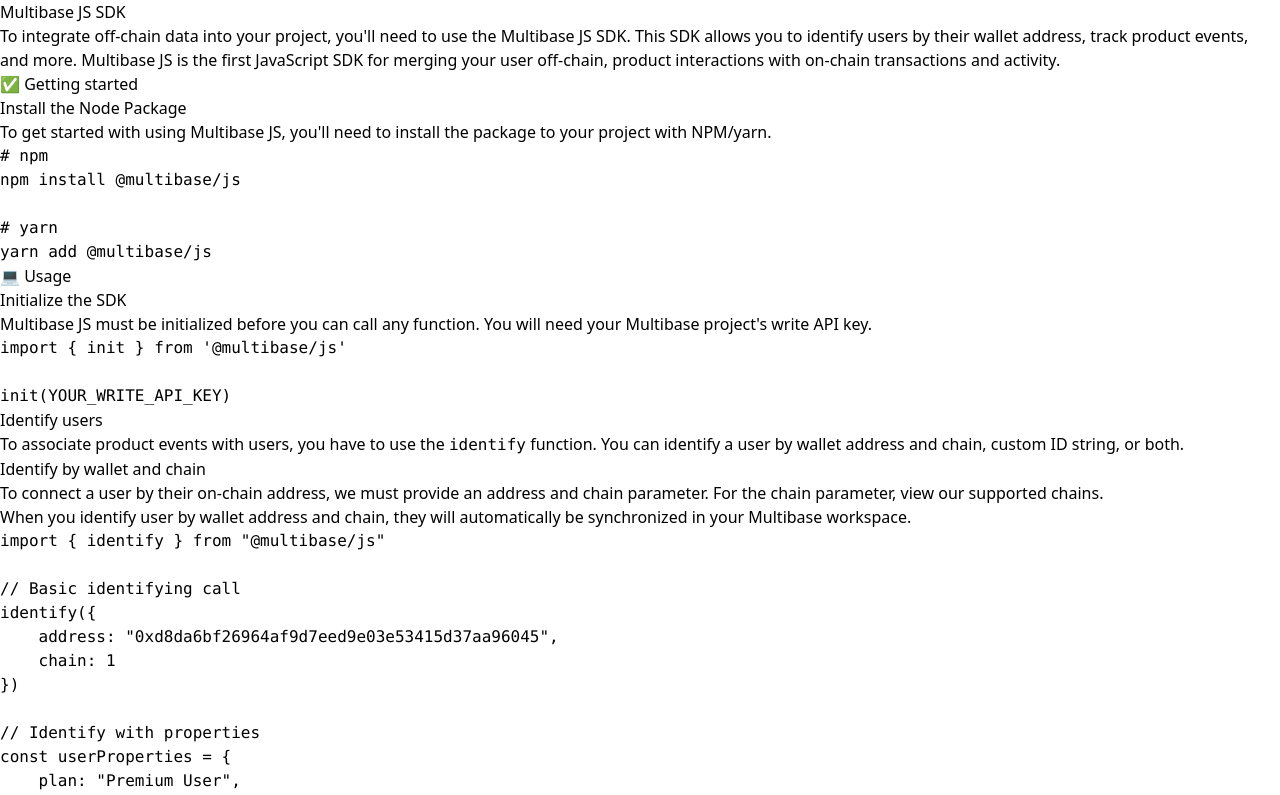
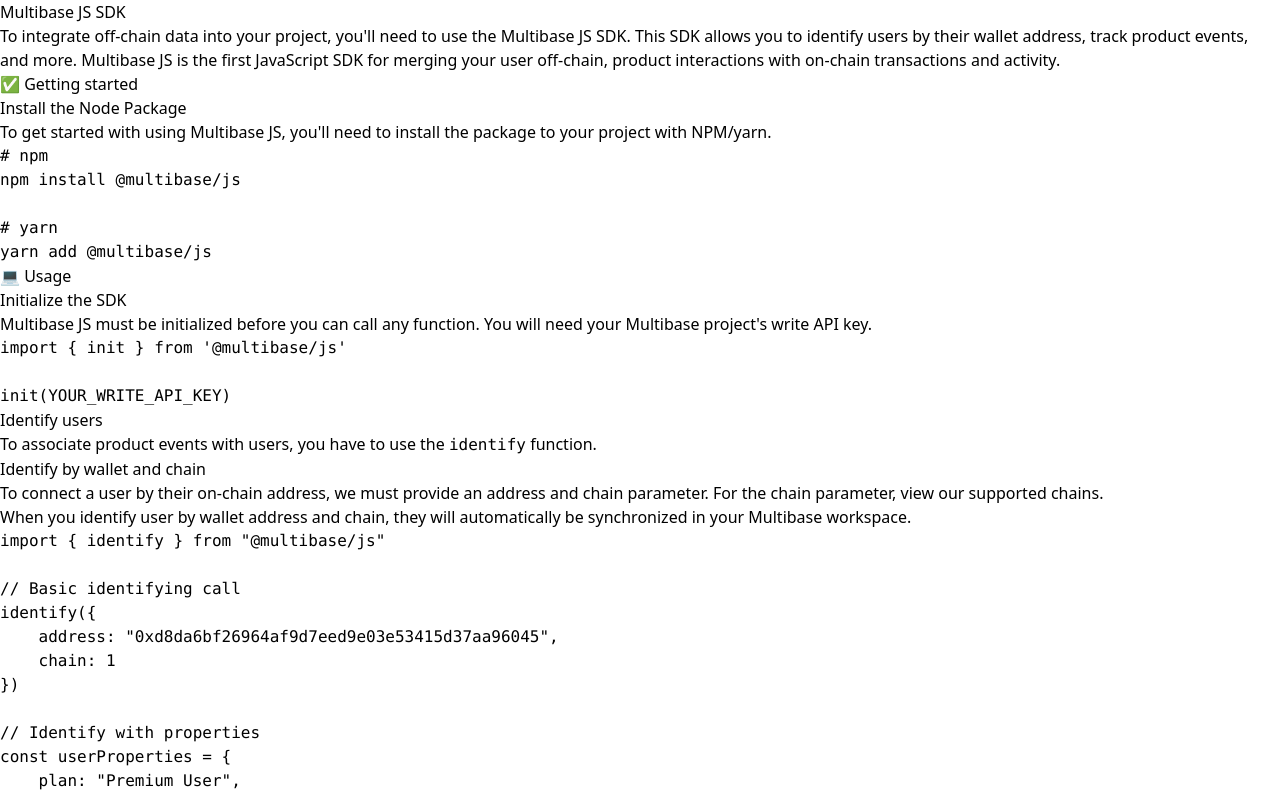
Before and after one commit to multibaseco/docs, a Next.js app: page /javascript in a window 1280 px wide. Shown: the top 795 px of the page. Built offline with nearby package versions, Linux system fonts and the light colour scheme.

Commit message:
update docs

```diff
--- a/pages/javascript.mdx
+++ b/pages/javascript.mdx
@@ -35,7 +35,7 @@
 
 #### Identify users
 
-To associate product events with users, you have to use the `identify` function. You can identify a user by wallet address and chain, custom ID string, or both.
+To associate product events with users, you have to use the `identify` function.
 
 ##### Identify by wallet and chain
 
```
